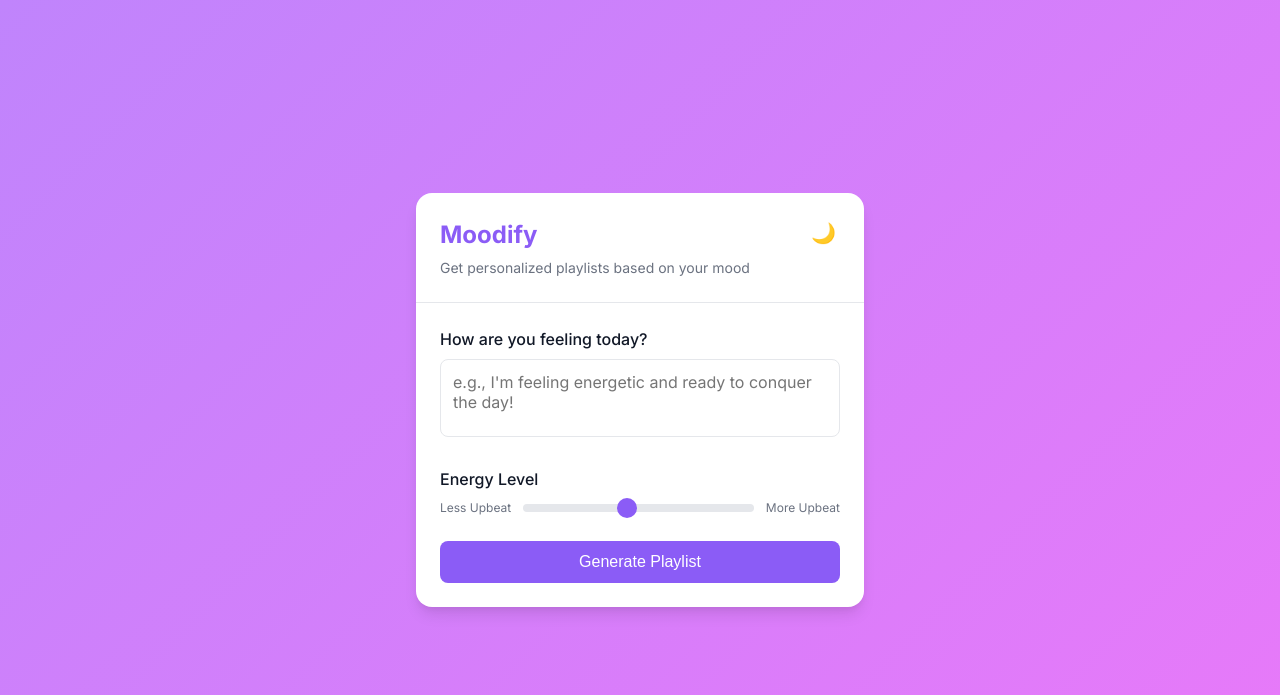
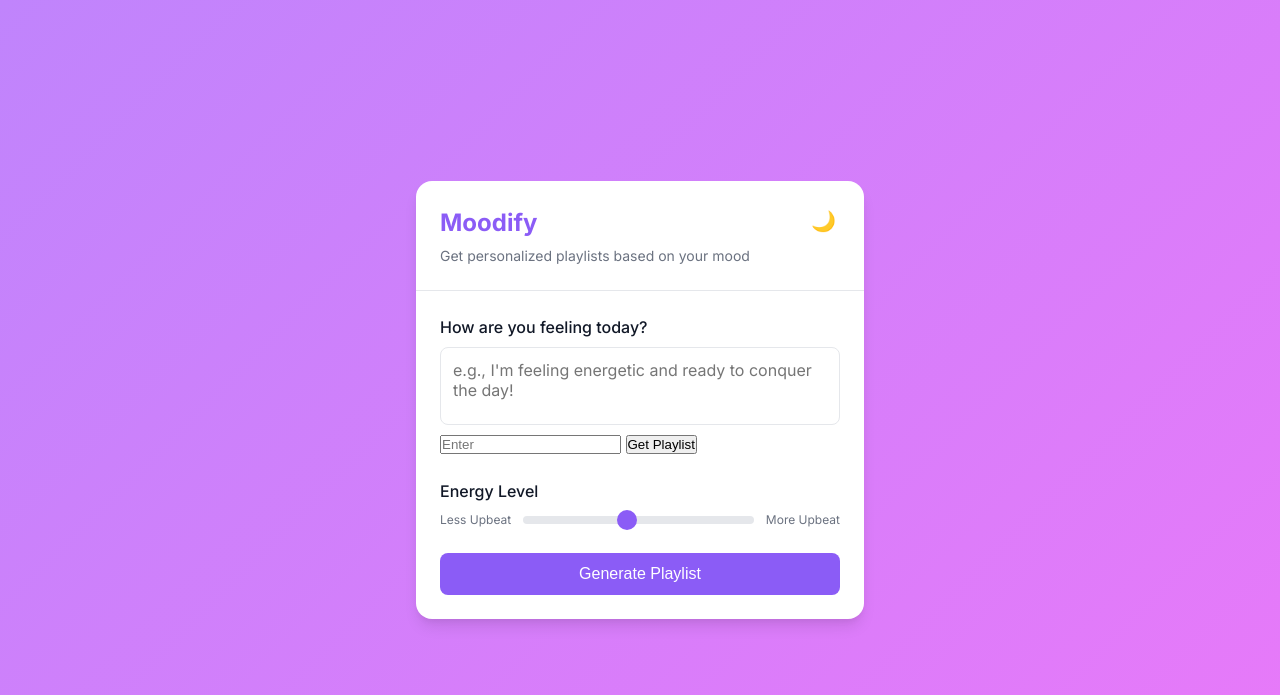
Before and after one commit to NicolasFeng597/HackPrinceton, a Flask app: page / in a window 1280 px wide. Shown: the top 695 px of the page. Run offline with Flask 3, Linux system fonts and the light colour scheme; parts of the project's set-up code (start-up, migrations or seed data) failed here and were passed over.

Commit message:
Update index.html

```diff
--- a/templates/index.html
+++ b/templates/index.html
@@ -29,6 +29,10 @@
             placeholder="e.g., I'm feeling energetic and ready to conquer the day!"
             rows="3"
           ></textarea>
+          <form action="/submit" method="POST">
+            <input type="text" name="prompt" placeholder="Enter" required>
+            <button type="submit">Get Playlist</button>
+          </form>
         </div>
 
         <div class="form-group">
```
